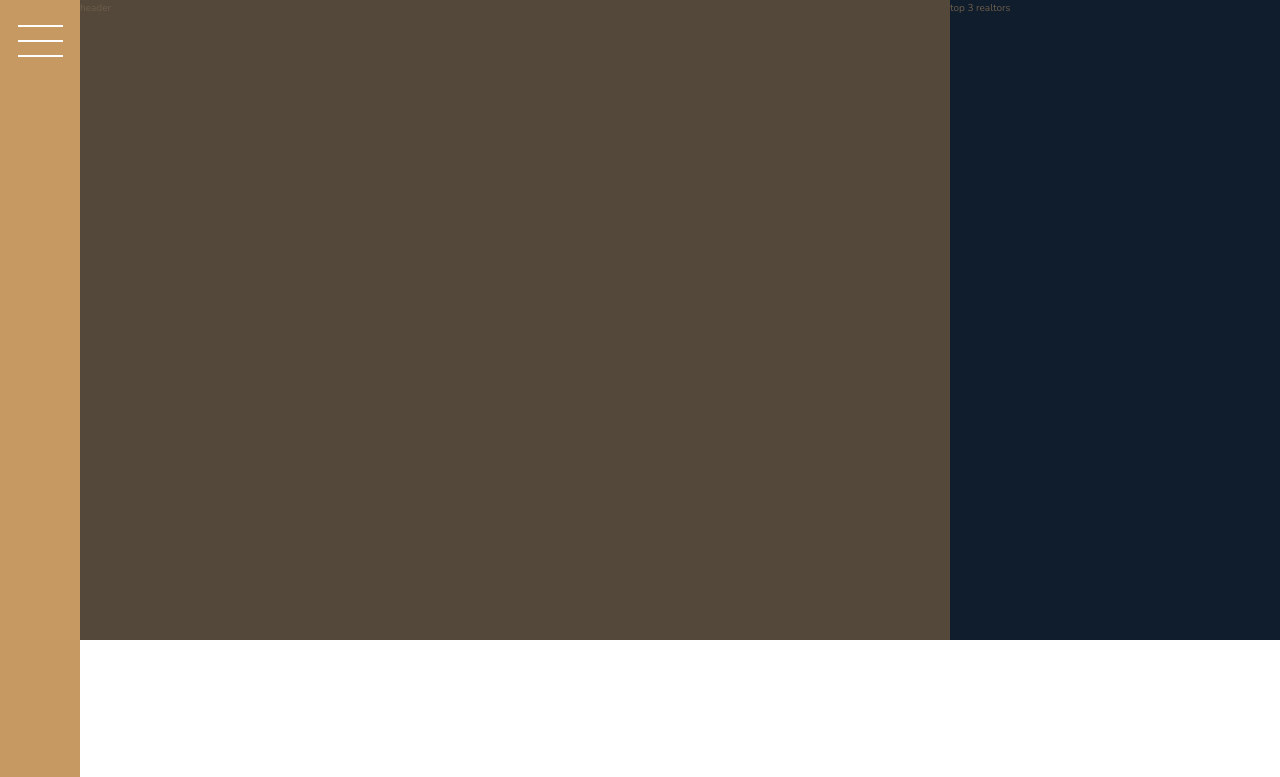
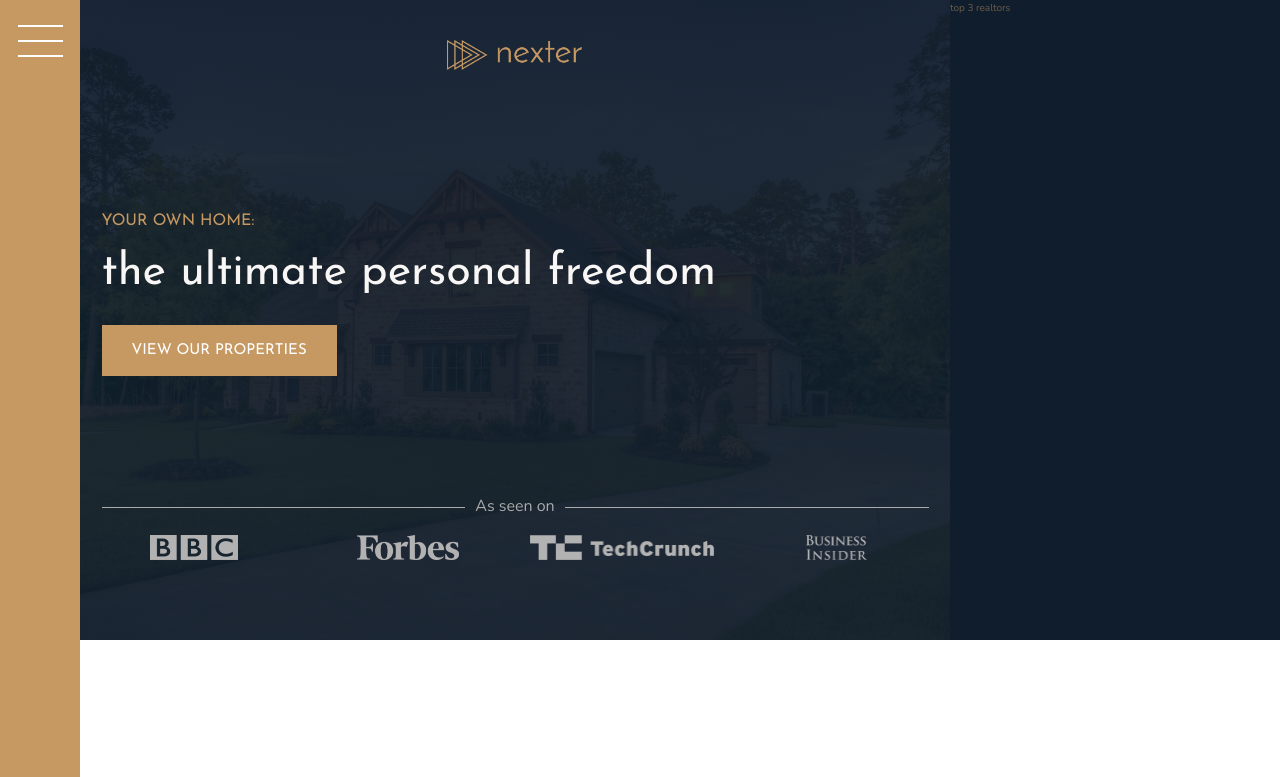
Before and after one commit to Amir-shz/sass_P3, a website: page index.html in a window 1280 px wide. Shown: the top 777 px of the page. Drawn offline with nearby package versions, Linux system fonts and the light colour scheme.

Commit message:
after header section

```diff
--- a/index.html
+++ b/index.html
@@ -18,7 +18,19 @@
         <div class="sidebar">
             <button class="nav-btn"></button>
         </div>
-        <header class="header">header</header>
+        <header class="header">
+            <img src="./img/logo.png" alt="nexter logo" class="header__logo" />
+            <h3 class="heading-3">your own home:</h3>
+            <h1 class="heading-1">the ultimate personal freedom</h1>
+            <button class="btn header__btn">view our properties</button>
+            <div class="header__seenon-text">As seen on</div>
+            <div class="header__seenon-logos">
+                <img src="./img/logo-bbc.png" alt="seen on logo 1" />
+                <img src="./img/logo-forbes.png" alt="seen on logo 2" />
+                <img src="./img/logo-techcrunch.png" alt="seen on logo 3" />
+                <img src="./img/logo-bi.png" alt="seen on logo 4" />
+            </div>
+        </header>
         <div class="realtors">top 3 realtors</div>
         <section class="features">
             <div class="feature">
--- a/sass/_header.scss
+++ b/sass/_header.scss
@@ -1,4 +1,57 @@
 .header {
     background-color: $color-grey-dark-1;
     grid-column: full-start / col-end 6;
+    background-image: linear-gradient(
+            rgba($color-secondary, 0.93),
+            rgba($color-secondary, 0.93)
+        ),
+        url(../img/hero.jpeg);
+    background-size: cover;
+    background-position: center;
+    padding: 8rem;
+    padding-top: 4rem;
+
+    display: grid;
+    grid-template-rows: 1fr min-content 6rem 1fr;
+    grid-template-columns: max-content;
+    row-gap: 1.5rem;
+    justify-content: center;
+
+    &__logo {
+        height: 3rem;
+        justify-self: center;
+    }
+
+    &__seenon-text {
+        display: grid;
+        grid-template-columns: 1fr max-content 1fr;
+        align-items: center;
+        column-gap: 1rem;
+        font-size: 1.6rem;
+        color: $color-grey-light-2;
+
+        &::after,
+        &::before {
+            content: "";
+            height: 1px;
+            display: block;
+            background-color: currentColor;
+        }
+    }
+
+    &__seenon-logos {
+        display: grid;
+        grid-template-columns: repeat(4, 1fr);
+        column-gap: 3rem;
+        justify-items: center;
+        img {
+            height: 2.5rem;
+            filter: brightness(70%);
+        }
+    }
+
+    &__btn {
+        align-self: start;
+        justify-self: start;
+    }
 }
--- a/sass/_typography.scss
+++ b/sass/_typography.scss
@@ -5,6 +5,9 @@
 
 .heading-1 {
     @extend %heading;
+    font-size: 4.5rem;
+    color: $color-grey-light-1;
+    line-height: 1;
 }
 .heading-2 {
     @extend %heading;
```
Also changed, not shown: css/style.css.
